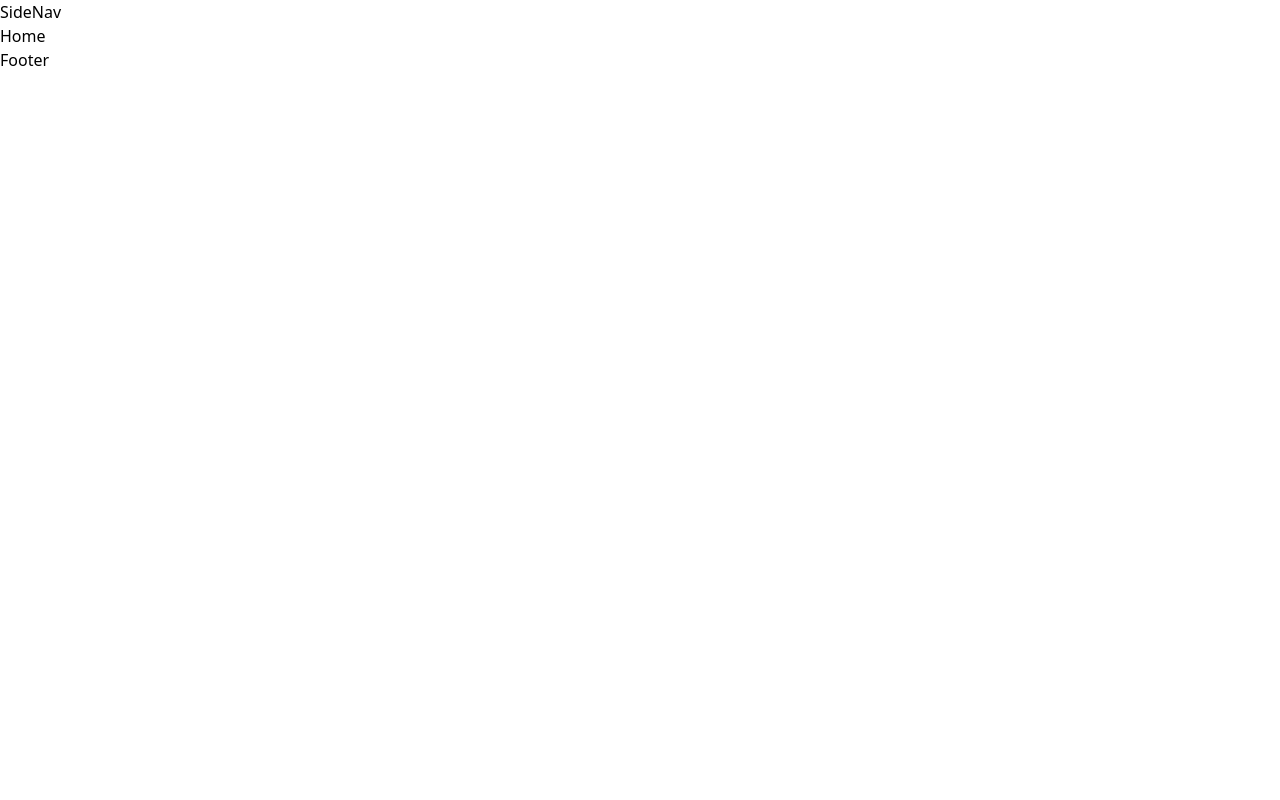
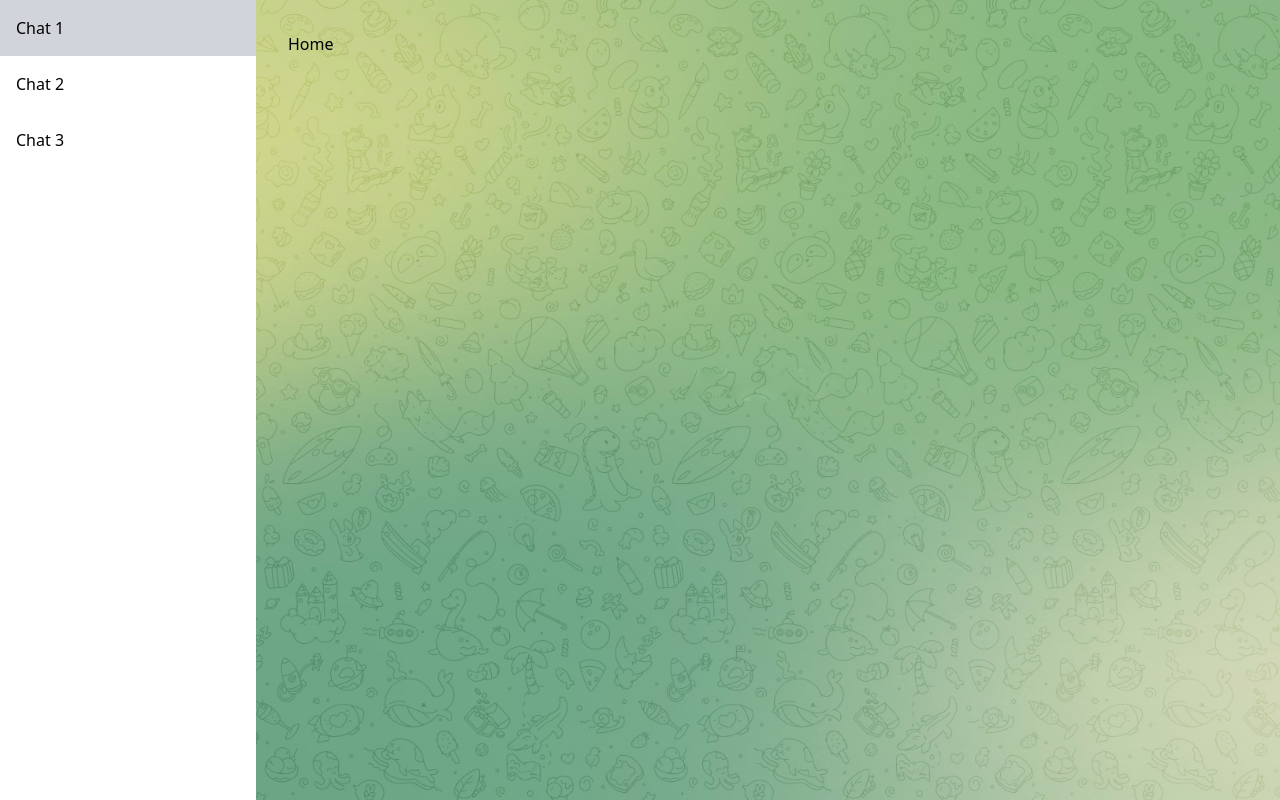
Before and after one commit to monir178/telegram-client, a React (Vite) app: page / in a window 1280 px wide. Built offline with nearby package versions, Linux system fonts and the light colour scheme.

Commit message:
Layout and background added

```diff
--- a/src/App.jsx
+++ b/src/App.jsx
@@ -1,8 +1,9 @@
-import MainLayout from "./components/layout/MainLayout";
+import { RouterProvider } from "react-router-dom";
+import router from "./routes/routes";
 
 const App = () => {
   return (
-    <MainLayout />
+    <RouterProvider router={router} />
   )
 }
 
--- a/src/components/layout/MainLayout.jsx
+++ b/src/components/layout/MainLayout.jsx
@@ -1,14 +1,16 @@
-import { Outlet } from 'react-router-dom'
+import { Outlet } from 'react-router-dom';
+import Sidebar from './Sidebar';
+import background from "../../assets/background.jpeg";
 
 const MainLayout = () => {
     return (
-        <div>
-            <h1>SideNav</h1>
-            <Outlet />
-            <h1>Footer</h1>
+        <div className="flex h-screen">
+            <Sidebar />
+            <div className="flex-1 ml-64 p-8 overflow-y-auto bg-cover bg-center" style={{ backgroundImage: `url(${background})` }}>
+                <Outlet />
+            </div>
+        </div>
+    );
+};
 
-        </div>
-    )
-}
-
-export default MainLayout
+export default MainLayout;
--- /dev/null
+++ b/src/components/layout/Sidebar.jsx
@@ -0,0 +1,21 @@
+import { Link } from 'react-router-dom';
+
+const Sidebar = () => {
+    return (
+        <div className=" h-screen w-64 fixed left-0 top-0 overflow-y-auto">
+            <ul>
+                <li className="p-4 cursor-pointer hover:bg-gray-300">
+                    <Link to="/chat/1">Chat 1</Link>
+                </li>
+                <li className="p-4 cursor-pointer hover:bg-gray-300">
+                    <Link to="/chat/2">Chat 2</Link>
+                </li>
+                <li className="p-4 cursor-pointer hover:bg-gray-300">
+                    <Link to="/chat/3">Chat 3</Link>
+                </li>
+            </ul>
+        </div>
+    );
+};
+
+export default Sidebar;
--- a/src/main.jsx
+++ b/src/main.jsx
@@ -1,11 +1,11 @@
 import React from 'react'
 import ReactDOM from 'react-dom/client'
 import './index.css'
-import { RouterProvider } from 'react-router-dom'
-import router from './routes/routes.jsx'
+import App from './App.jsx'
+
 
 ReactDOM.createRoot(document.getElementById('root')).render(
   <React.StrictMode>
-    <RouterProvider router={router} />
+    <App />
   </React.StrictMode>,
 )
```
Also changed, not shown: src/routes/routes.jsx (+5 -6 lines), src/assets/background.jpeg (added).
